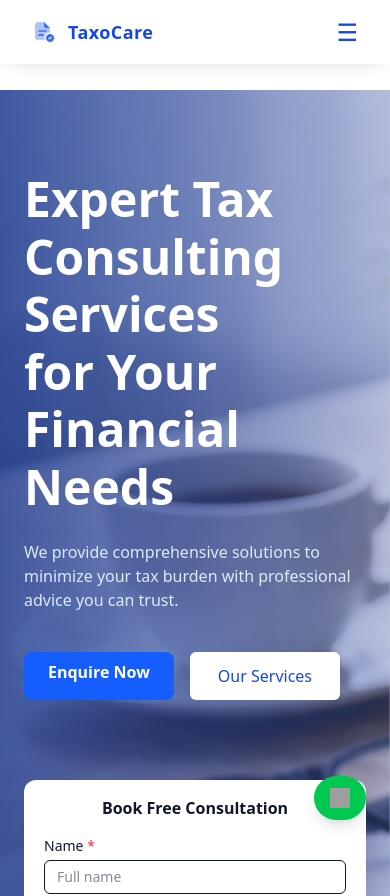
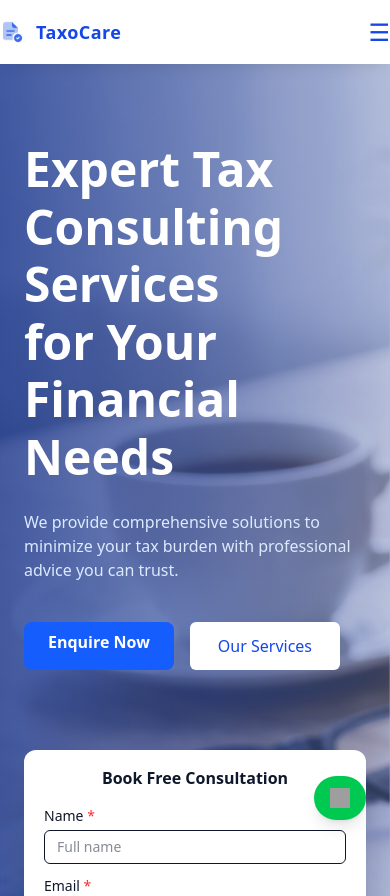
Before and after one commit to arnab-talukdar-coder/taxocare-portfolio, a React (Vite) app: page / in a window 390 px wide. Shown: the top 896 px of the page. Built offline with nearby package versions, Linux system fonts and the light colour scheme; grey boxes are pictures that could not be loaded.

Commit message:
responsive bugs solve

```diff
--- a/src/Components/Navbar.jsx
+++ b/src/Components/Navbar.jsx
@@ -10,7 +10,7 @@ export default function Navbar() {
 
         {/* TOP BAR */}
         <div className="bg-slate-900 text-slate-200 text-sm">
-          <div className="max-w-[1560px] mx-auto px-8 py-2 flex justify-end gap-6">
+          <div className="max-w-[1560px] mx-auto px- py-4 flex justify-between items-center">
             <span>📍Barasat, Kolkata</span>
             <span>📞 (+91) 9883804092</span>
           </div>
@@ -18,7 +18,7 @@ export default function Navbar() {
 
         {/* NAVBAR */}
         <nav className="bg-white shadow-[0_4px_20px_-6px_rgba(0,0,0,0.15)]">
-          <div className="max-w-[1560px] mx-auto px-8 py-4 flex justify-between items-center">
+          <div className="max-w-[1560px] mx-auto px- py-4 flex justify-between items-center">
 
             {/* LOGO */}
             <Link
--- a/src/Home.jsx
+++ b/src/Home.jsx
@@ -99,7 +99,7 @@ export default function App() {
           </div>
 
           {/* ================= RIGHT FORM ================= */}
-          <div className="relative z-30 w-full max-w-md mx-auto lg:mx-0">
+          <div className="relative z-30 w-full max-w-md mx-auto lg:mx-55">
             <ConsultationForm />
           </div>
         </div>
--- a/src/index.css
+++ b/src/index.css
@@ -87,6 +87,6 @@ nav {
 /* ---------- SMALL MOBILE ---------- */
 @media (max-width: 480px) {
   body {
-    padding-top: 90px;
+    padding-top: 60px;
   }
 }
```
